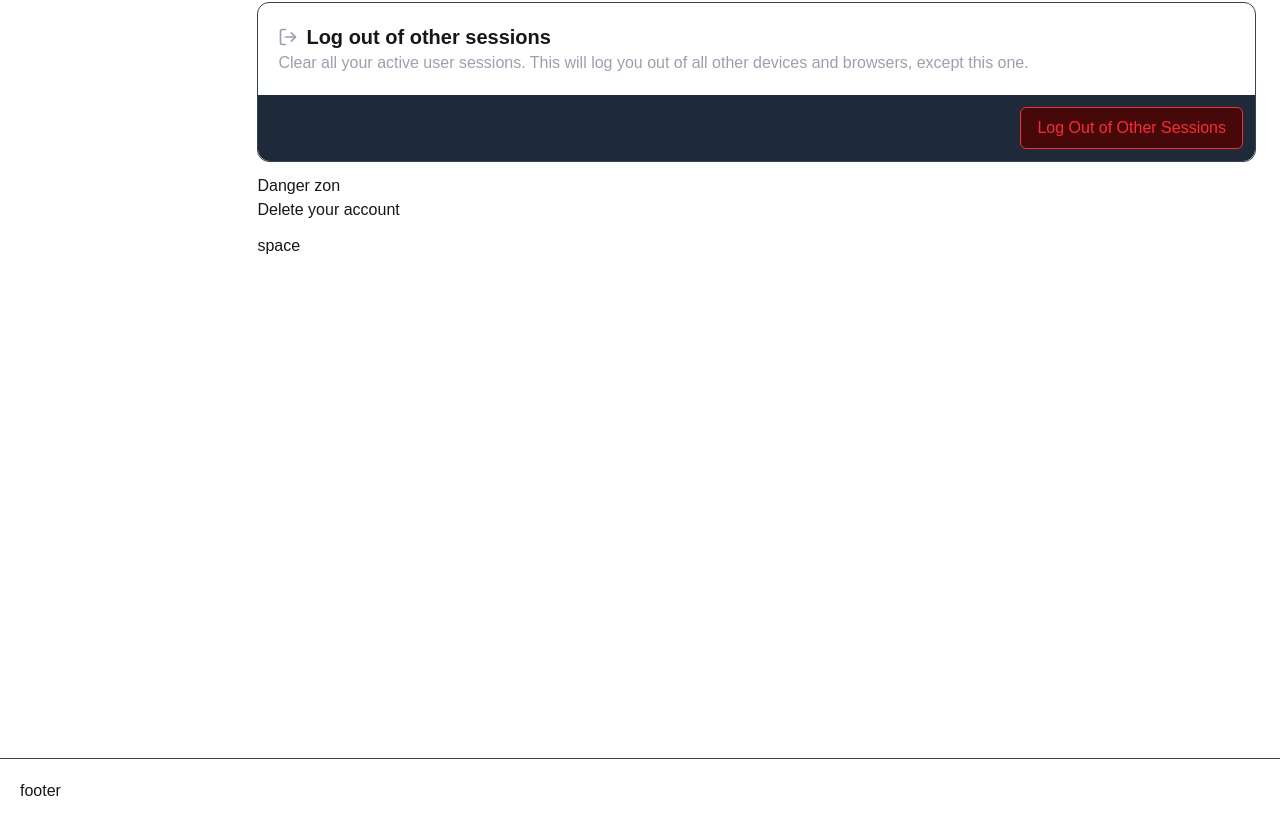
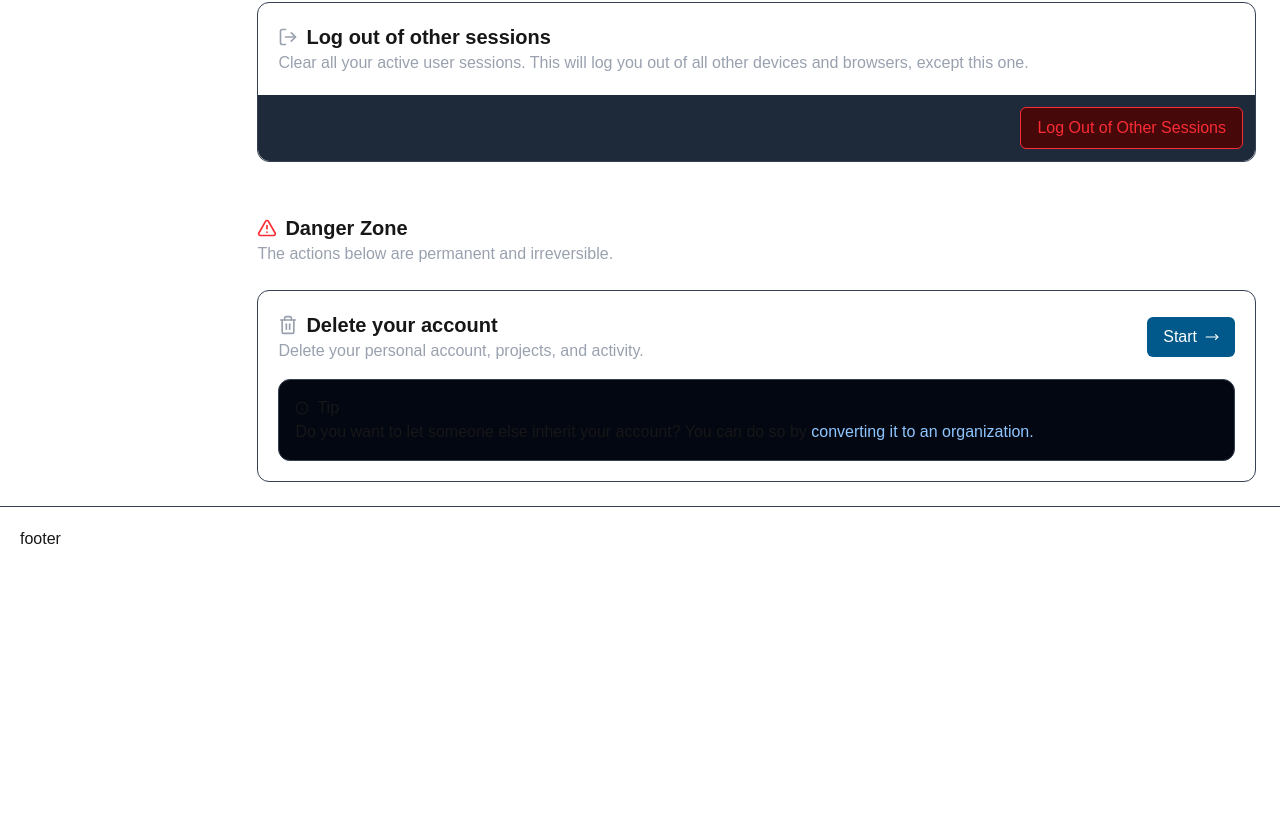
Before and after one commit to shoet/web-ui-trace, a Next.js app in the folder expo-console/: page /settings in a window 1280 px wide. Shown: the part 2110-2944 px from the top of the page. Built offline with nearby package versions, Linux system fonts and the light colour scheme.

Commit message:
DeleteYourAccountを追加

```diff
--- a/expo-console/src/app/settings/_components/ComponentWithBorder/index.tsx
+++ b/expo-console/src/app/settings/_components/ComponentWithBorder/index.tsx
@@ -6,9 +6,12 @@ type Props = {
 } & ComponentProps<"div">;
 
 export const ComponentWithBorder = (props: Props) => {
-  const { footerComponent, children, ...rest } = props;
+  const { footerComponent, className, children, ...rest } = props;
   return (
-    <div className={clsx("border border-border rounded-xl")} {...rest}>
+    <div
+      className={clsx("border border-border rounded-xl", className)}
+      {...rest}
+    >
       <div className={clsx("p-5")}>{children}</div>
       {footerComponent && (
         <div className={clsx("w-full p-3 bg-gray-800 rounded-b-xl")}>
--- /dev/null
+++ b/expo-console/src/app/settings/_components/DeleteYourAccount/index.tsx
@@ -0,0 +1,44 @@
+import { ComponentProps } from "react";
+import { ComponentWithBorder } from "../ComponentWithBorder";
+import clsx from "clsx";
+import { SectionTitleDeleteYourAccount } from "../SectionTitle";
+import { IconArrowRight, IconInfo } from "@/components/Icon";
+import { PrimaryButton } from "@/components/Button";
+
+export const DeleteYourAccount = (props: ComponentProps<"div">) => {
+  const { className, ...rest } = props;
+  return (
+    <ComponentWithBorder className={clsx(className)} {...rest}>
+      <div className={clsx("flex flex-row items-center justify-between gap-2")}>
+        <div>
+          <SectionTitleDeleteYourAccount />
+          <div className={clsx("text-text-description")}>
+            Delete your personal account, projects, and activity.
+          </div>
+        </div>
+        <PrimaryButton text="Start" icon={<IconArrowRight size={14} />} />
+      </div>
+      <div
+        className={clsx(
+          "mt-4",
+          "border border-border p-4 bg-gray-950 rounded-xl",
+        )}
+      >
+        <div
+          className={clsx("flex flex-row items-center justify-start gap-2 ")}
+        >
+          <IconInfo size={14} />
+          Tip
+        </div>
+        <div>
+          Do you want to let someone else inherit your account? You can do so by{" "}
+          <a
+            className={clsx("text-blue-300 hover:text-blue-400 cursor-pointer")}
+          >
+            converting it to an organization.
+          </a>
+        </div>
+      </div>
+    </ComponentWithBorder>
+  );
+};
--- a/expo-console/src/app/settings/_components/MenuSettings/index.tsx
+++ b/expo-console/src/app/settings/_components/MenuSettings/index.tsx
@@ -86,7 +86,7 @@ export const MenuSettings = () => {
       type: "link",
       id: "delete-account",
       text: "Delete account",
-      href: "",
+      href: "#delete-account",
       icon: <IconTrash size={20} color={"var(--color-gray-400)"} />,
     },
   ];
--- a/expo-console/src/app/settings/_components/SectionTitle/index.tsx
+++ b/expo-console/src/app/settings/_components/SectionTitle/index.tsx
@@ -6,6 +6,7 @@ import {
   IconLogOut,
   IconMail,
   IconSecurity,
+  IconTrash,
   IconUser,
   IconUsers,
 } from "@/components/Icon";
@@ -93,3 +94,10 @@ export const SectionTitleLogOut = () => (
     icon={<IconLogOut color={"var(--color-gray-400)"} size={20} />}
   />
 );
+
+export const SectionTitleDeleteYourAccount = () => (
+  <SectionTitle
+    title="Delete your account"
+    icon={<IconTrash color={"var(--color-gray-400)"} size={20} />}
+  />
+);
--- a/expo-console/src/app/settings/page.tsx
+++ b/expo-console/src/app/settings/page.tsx
@@ -10,6 +10,8 @@ import { SecurityActivity } from "./_components/SecurityActivity";
 import { ConvertYourAccountIntoAnOrganization } from "./_components/ConvertYourAccoutIntoAnOrganization";
 import { RenameAccount } from "./_components/RenameAccount";
 import { LogOutOfOtherSessions } from "./_components/LogOutOtherSessions";
+import { IconAlert, IconDanger } from "@/components/Icon";
+import { DeleteYourAccount } from "./_components/DeleteYourAccount";
 
 export default function SettingPage() {
   const ids = [
@@ -22,12 +24,15 @@ export default function SettingPage() {
     "convert-to-organization",
     "rename-account",
     "log-out-of-session",
+    "delete-account",
   ];
 
   return (
     <IntersectionObserverContainer ids={ids}>
       <div className={clsx("flex flex-col gap-3 p-6")}>
-        <div className={clsx("flex flex-col gap-10 max-w-[1200px] mx-auto")}>
+        <div
+          className={clsx("flex flex-col gap-10 max-w-[1200px] mx-auto w-full")}
+        >
           <div className="text-2xl font-bold">User settings</div>
           <AccountSettings />
           <AboutYou id="about-you" />
@@ -40,11 +45,27 @@ export default function SettingPage() {
           <RenameAccount id="rename-account" />
           <LogOutOfOtherSessions id="log-out-of-session" />
         </div>
-        <div>
-          <div>Danger zon</div>
-          <div>Delete your account</div>
+        <div
+          className={clsx(
+            "mt-10",
+            "flex flex-col max-w-[1200px] mx-auto  w-full",
+          )}
+        >
+          <div className={clsx("flex flex-col")}>
+            <div
+              className={clsx(
+                "text-xl font-bold flex flex-row items-center justify-start gap-2",
+              )}
+            >
+              <IconDanger color={"var(--color-red-500)"} size={20} />
+              Danger Zone
+            </div>
+            <div className={clsx("text-text-description")}>
+              The actions below are permanent and irreversible.
+            </div>
+          </div>
+          <DeleteYourAccount id="delete-account" className="mt-6" />
         </div>
-        <div className={clsx("h-[500px] w-full")}>space</div>
       </div>
     </IntersectionObserverContainer>
   );
--- a/expo-console/src/components/Icon/index.tsx
+++ b/expo-console/src/components/Icon/index.tsx
@@ -69,3 +69,4 @@ export const IconEyeOff = withLucideReactIcon(EyeOff);
 export const IconArrowUpRight = withLucideReactIcon(MoveUpRight);
 export const IconDiscord = withFontAwesomeIcon(faDiscord);
 export const IconGitHub = withFontAwesomeIcon(faGithub);
+export const IconDanger = withLucideReactIcon(TriangleAlert);
```
Also changed, not shown: 1 other file (tests, documents, lock files or other folders).
